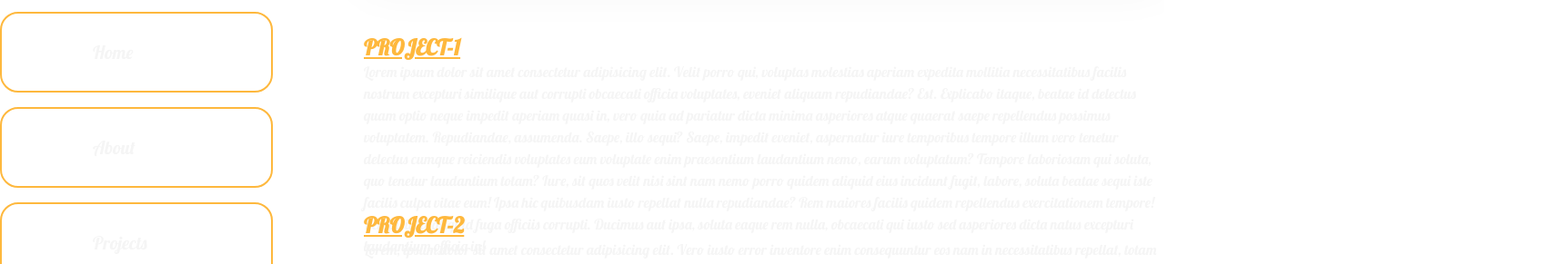
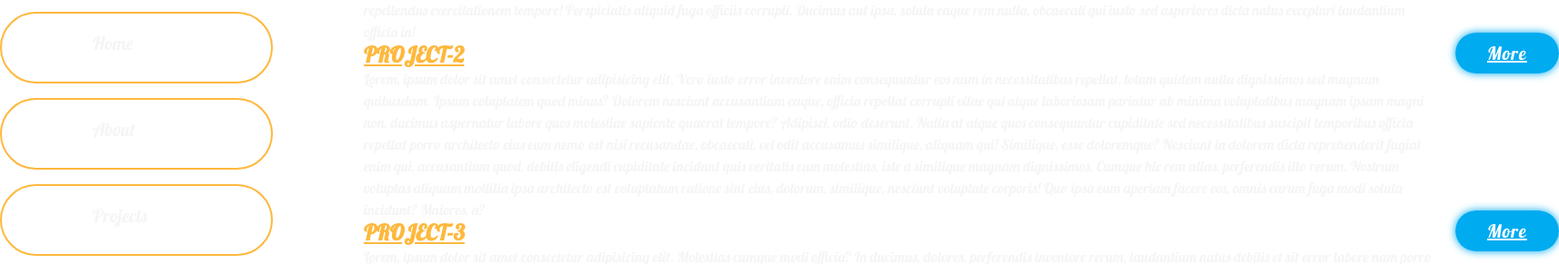
Before and after one commit to oguzhanbzkrt/portfolioguzhan, a plain HTML site: page projects.html in a window 1280 px wide. Shown: the part 407-698 px from the top of the page at 91% size, 1714 px wide, since content can reach past the window. Drawn offline with Linux system fonts and the light colour scheme.

Commit message:
proje sayfası son hali

```diff
--- a/projects.html
+++ b/projects.html
@@ -39,6 +39,7 @@
                             Saepe, impedit eveniet, aspernatur iure temporibus tempore illum vero tenetur delectus cumque reiciendis voluptates eum voluptate enim praesentium laudantium nemo, earum voluptatum? Tempore laboriosam qui soluta, quo tenetur laudantium totam?
                             Iure, sit quos velit nisi sint nam nemo porro quidem aliquid eius incidunt fugit, labore, soluta beatae sequi iste facilis culpa vitae eum! Ipsa hic quibusdam iusto repellat nulla repudiandae?
                             Rem maiores facilis quidem repellendus exercitationem tempore! Perspiciatis aliquid fuga officiis corrupti. Ducimus aut ipsa, soluta eaque rem nulla, obcaecati qui iusto sed asperiores dicta natus excepturi laudantium officia in!</p>
+                            <a href="#" class="buton1">More</a>
                         </div>
                         <h2><u>PROJECT-2</u></h2>
                         <div class="project2">
@@ -47,6 +48,7 @@
                             Nulla at atque quos consequuntur cupiditate sed necessitatibus suscipit temporibus officia repellat porro architecto eius eum nemo est nisi recusandae, obcaecati, vel odit accusamus similique, aliquam qui! Similique, esse doloremque?
                             Nesciunt in dolorem dicta reprehenderit fugiat enim qui, accusantium quod, debitis eligendi cupiditate incidunt quis veritatis cum molestias, iste a similique magnam dignissimos. Cumque hic rem alias, perferendis illo rerum.
                             Nostrum voluptas aliquam mollitia ipsa architecto est voluptatum ratione sint eius, dolorum, similique, nesciunt voluptate corporis! Quo ipsa eum aperiam facere eos, omnis earum fuga modi soluta incidunt? Maiores, a?</p>
+                            <a href="#" class="buton2">More</a>
                         </div>
                         <h2><u>PROJECT-3</u></h2>
                         <div class="project3">
@@ -55,6 +57,7 @@
                             Accusamus veritatis earum explicabo placeat cumque suscipit quod excepturi quis, odit exercitationem cupiditate qui? Fugit, voluptates? At, fuga, totam voluptate expedita porro atque culpa impedit accusantium vero ex repellendus quae.
                             Obcaecati neque, exercitationem quibusdam nesciunt vero autem necessitatibus quod architecto atque, explicabo maxime illo eaque ab commodi nihil itaque asperiores repellat ex et delectus ea voluptatem consequatur! Minus, modi dicta!
                             Necessitatibus minima architecto, excepturi adipisci debitis eveniet autem! Sint, veritatis? Debitis facere aliquid, eligendi nam illum cupiditate commodi eius numquam quam, est magnam praesentium, modi nulla eveniet. Corrupti, laudantium reiciendis.</p>
+                            <a href="#" class="buton3">More</a>
                         </div>
                     </div>
                 </div>
--- a/style_2.css
+++ b/style_2.css
@@ -7,14 +7,10 @@ body{
     background-image: url(pexels-drift-shutterbug-2085998.jpg);
     background-position: center;
     background-size: cover;
-    /* background-color: rgb(221,221,221); */
 }
 .containerLeft{
     width: 300px;
     height: 100vh;
-    /* background-color: rgb(254,184,61); */
-    /* opacity: 0.8; */
-    /* border: 2px solid red; */
     overflow: hidden;
 }
 .logoLeft img{
@@ -46,15 +42,11 @@ body{
 .menuLeft ul li a{
     font-family: 'Lobster', cursive;
     border: 2px solid rgb(254,184,61);
-    border-radius: 20px;
+    border-radius: 50px;
     font-size: 20px;
-    /* font-weight: 600; */
     display: flex;
-    padding-top: 30px;
-    /* margin-top: 80px; */
-    /* margin-left: 100px; */
+    padding-top: 20px;
     text-decoration: none;
-    /* position: relative; */
     margin-top: 1rem;
     color: whitesmoke;
     transition: .7s;
@@ -62,6 +54,9 @@ body{
 
 .menuLeft ul li a:hover{
     color: rgb(254,184,61);
+    background-color: rgb(168, 162, 162);
+    color: rgb(254,184,61);
+    font-size: 40px;
 }
 
 .aboutHome .box1{
--- a/style_3.css
+++ b/style_3.css
@@ -42,17 +42,19 @@ body{
 .menuLeft ul li a{
     font-family: 'Lobster', cursive;
     border: 2px solid rgb(254,184,61);
-    border-radius: 20px;
+    border-radius: 50px;
     font-size: 20px;
     display: flex;
-    padding-top: 30px;
+    padding-top: 20px;
     text-decoration: none;
     margin-top: 1rem;
     color: whitesmoke;
     transition: .7s;
 }
 .menuLeft ul li a:hover{
+    background-color: rgb(168, 162, 162);
     color: rgb(254,184,61);
+    font-size: 40px;
 }
 .aboutHome .box1{
     max-width: 1400px;
@@ -88,7 +90,6 @@ span{
 }
 .parent{
     color: rgb(254,184,61);
-    /* color: whitesmoke; */
     font-family: 'Lobster', cursive;
 }
 .parent .project1{
@@ -97,7 +98,6 @@ span{
     margin-bottom: 1rem;
     max-width: 1400px;
     height: 150px;
-    /* border: 2px solid red; */
 }
 .parent .project2{
     color: whitesmoke;
@@ -105,11 +105,28 @@ span{
     margin-bottom: 1rem;
     max-width: 1400px;
     height: 150px;
-    /* border: 2px solid rgb(0, 255, 64); */
 }
 .parent .project3{
     color: whitesmoke;
     line-height: 1.5rem;
     height: 150px;
-    /* border: 2px solid rgb(225, 0, 255); */
 }
+.parent .buton1, .buton2, .buton3{
+    padding: 10px 35px;
+    background: #00abf0;
+    border-radius: 40px;
+    font-size: 20px;
+    color: white;
+    letter-spacing: 1px;
+    box-shadow: 0 0 10px #00abf0;
+    transition: .5s;
+}
+.parent .buton1:hover, .buton2:hover, .buton3:hover{
+    box-shadow: none;
+}
+
+.parent .buton1, .buton2, .buton3{
+
+    max-width: 1400px;
+    margin-left: 1200px;
+}
```
Also changed, not shown: index.html (+1 -1 lines).
